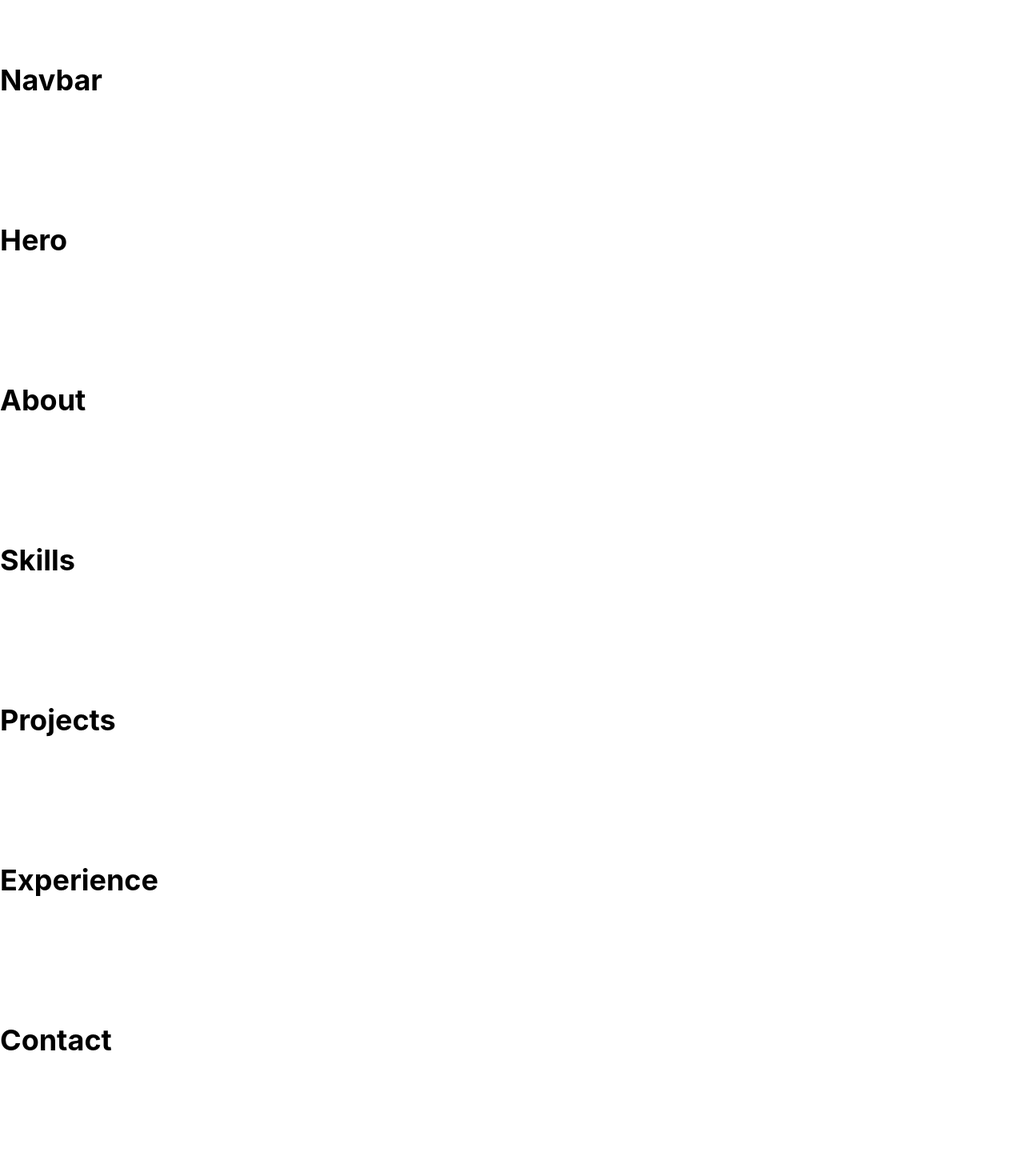
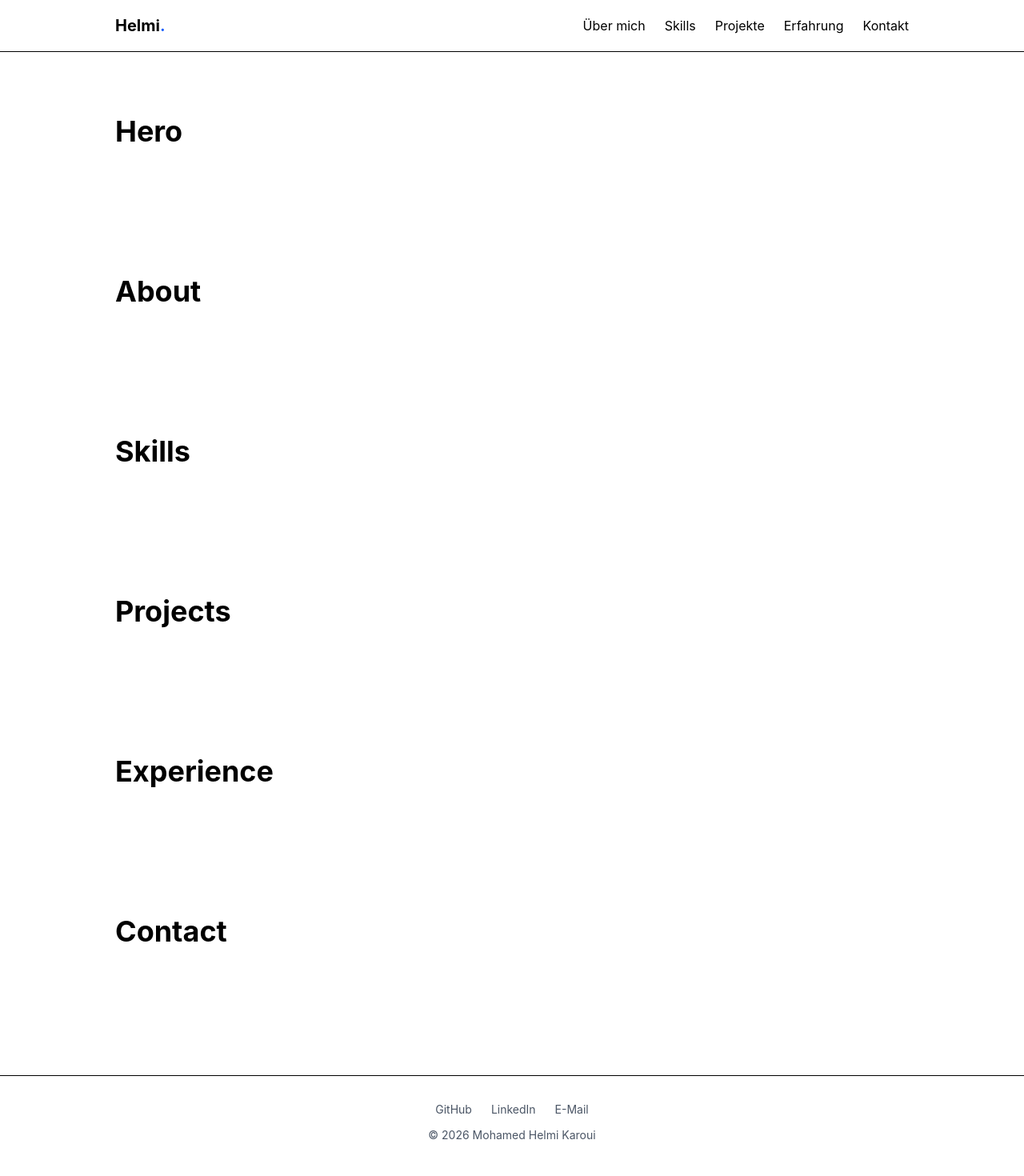
Before and after one commit to Medhelmii/portfolio, a React app: page / in a window 1280 px wide. Shown: the top 1470 px of the page at 80% size. Built offline with nearby package versions, Linux system fonts and the light colour scheme; the HTML template or start-up script is replaced by a standard one.

Commit message:
Add responsive navbar and footer

```diff
--- a/src/App.jsx
+++ b/src/App.jsx
@@ -11,7 +11,7 @@ function App() {
   return (
     <>
       <Navbar />
-      <main>
+      <main className="max-w-5xl mx-auto px-4 pt-16">
         <Hero />
         <About />
         <Skills />
--- a/src/components/Footer.jsx
+++ b/src/components/Footer.jsx
@@ -1,7 +1,20 @@
 function Footer() {
     return (
-        <footer id="footer" className="py-20">
-            <h1 className="text-4xl font-bold">Footer</h1>
+        <footer className="border-t py-8 mt-20">
+            <div className="max-w-5xl mx-auto px-4 flex flex-col items-center gap-3 text-sm text-gray-600">
+                <div className="flex gap-6">
+                    <a href="https://github.com/Medhelmii" target="_blank" rel="noopener noreferrer" className="hover:text-blue-600">
+                        GitHub
+                    </a>
+                    <a href="https://www.linkedin.com/in/DEIN-PROFIL" target="_blank" rel="noopener noreferrer" className="hover:text-blue-600">
+                        LinkedIn
+                    </a>
+                    <a href="mailto:helmi.karoui1@gmail.com" className="hover:text-blue-600">
+                        E-Mail
+                    </a>
+                </div>
+                <p>© {new Date().getFullYear()} Mohamed Helmi Karoui</p>
+            </div>
         </footer>
     )
 }
--- a/src/components/Navbar.jsx
+++ b/src/components/Navbar.jsx
@@ -1,7 +1,56 @@
+import { useState } from 'react'
+
+const links = [
+    { href: '#about', label: 'Über mich' },
+    { href: '#skills', label: 'Skills' },
+    { href: '#projects', label: 'Projekte' },
+    { href: '#experience', label: 'Erfahrung' },
+    { href: '#contact', label: 'Kontakt' },
+]
+
 function Navbar() {
+    const [open, setOpen] = useState(false)
+
     return (
-        <nav id="navbar" className="py-20">
-            <h1 className="text-4xl font-bold">Navbar</h1>
+        <nav className="fixed top-0 w-full bg-white/80 backdrop-blur border-b z-50">
+            <div className="max-w-5xl mx-auto px-4 h-16 flex items-center justify-between">
+                <a href="#hero" className="text-xl font-bold">
+                    Helmi<span className="text-blue-600">.</span>
+                </a>
+
+                {/* Desktop */}
+                <ul className="hidden md:flex gap-6">
+                    {links.map((link) => (
+                        <li key={link.href}>
+                            <a href={link.href} className="hover:text-blue-600 transition-colors">
+                                {link.label}
+                            </a>
+                        </li>
+                    ))}
+                </ul>
+
+                {/* Handy-Button */}
+                <button
+                    className="md:hidden text-2xl"
+                    onClick={() => setOpen(!open)}
+                    aria-label="Menü öffnen"
+                >
+                    {open ? '✕' : '☰'}
+                </button>
+            </div>
+
+            {/* Handy-Menü */}
+            {open && (
+                <ul className="md:hidden flex flex-col gap-4 px-4 pb-4 bg-white border-b">
+                    {links.map((link) => (
+                        <li key={link.href}>
+                            <a href={link.href} onClick={() => setOpen(false)}>
+                                {link.label}
+                            </a>
+                        </li>
+                    ))}
+                </ul>
+            )}
         </nav>
     )
 }
```
